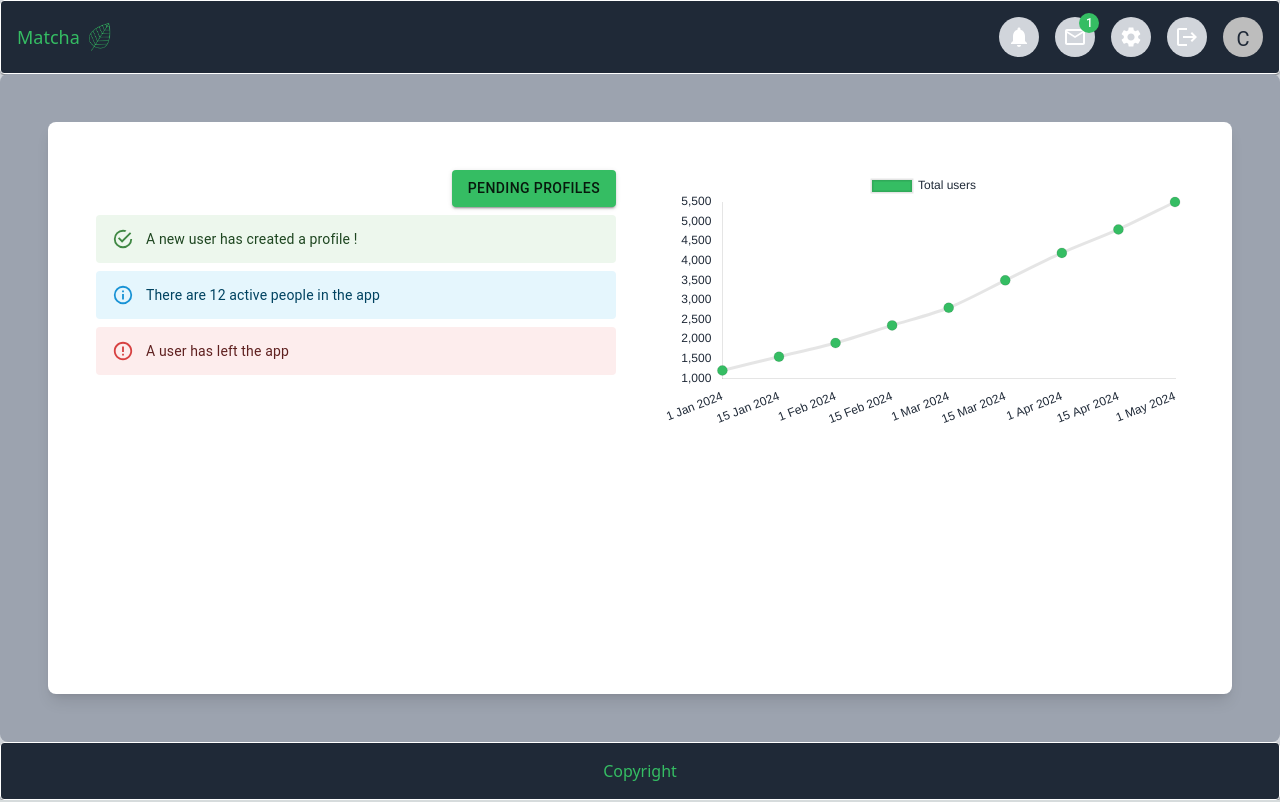
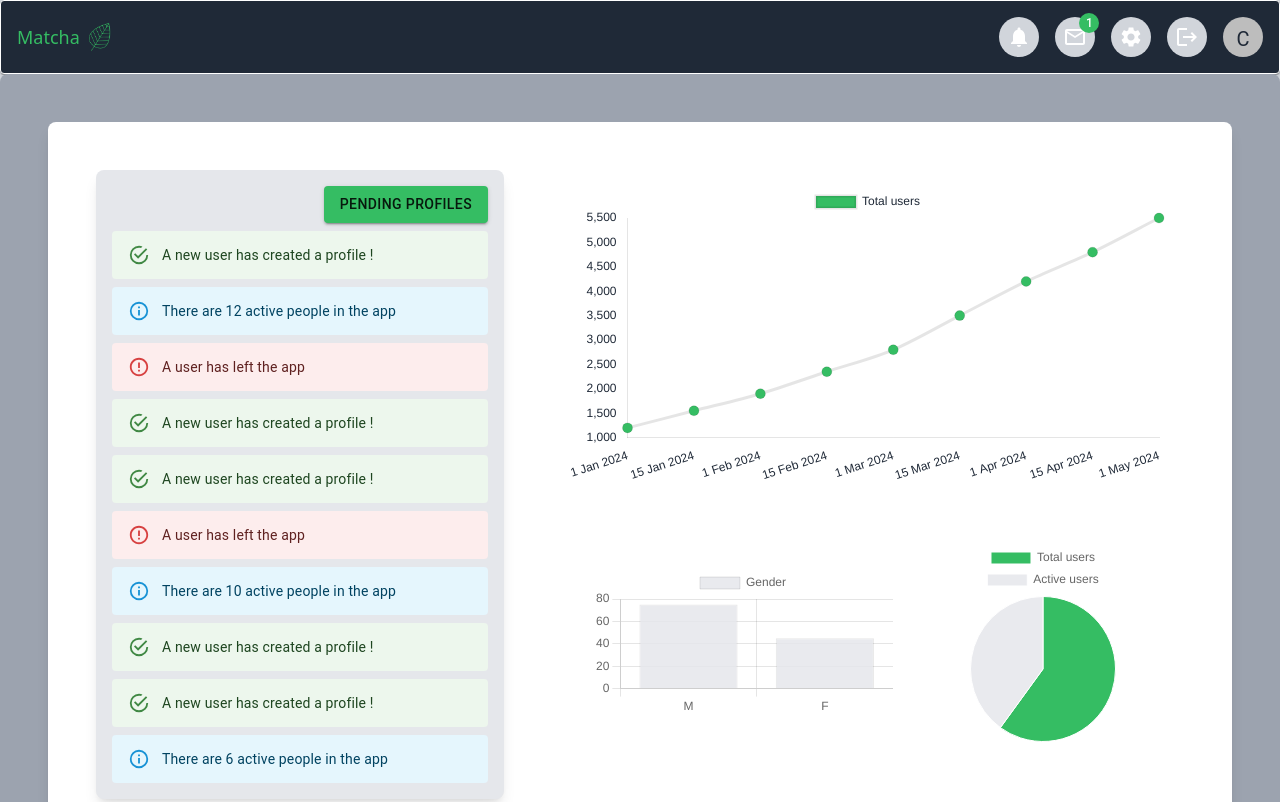
Before and after one commit to claire-d-b/Matcha_front_local, a Next.js app: page /admin in a window 1280 px wide. Shown: the top 802 px of the page. Built offline with nearby package versions, Linux system fonts and the light colour scheme.

Commit message:
admin page mockup

```diff
--- a/src/app/admin/page.tsx
+++ b/src/app/admin/page.tsx
@@ -8,6 +8,7 @@ import Cnav from "../Cnav";
 import Link from "next/link";
 import Image from "next/image";
 import LeafImage from "../../../public/images/leaf.png";
+import GroupIcon from "@mui/icons-material/Group";
 import theme from "../theme";
 import {
   Chart as ChartJS,
@@ -23,7 +24,7 @@ import {
   ChartOptions,
   ChartData,
 } from "chart.js";
-import { Line } from "react-chartjs-2";
+import { Line, Pie, Bar } from "react-chartjs-2";
 
 // Assurez-vous d'enregistrer CategoryScale avant de l'utiliser
 ChartJS.register(
@@ -37,6 +38,90 @@ ChartJS.register(
   Tooltip, // Pour les infobulles
   Legend, // Pour les légendes
 );
+
+interface PieDataItem {
+  name: string;
+  value: number;
+}
+
+interface BarDataItem {
+  name: string;
+  valeur: number;
+}
+
+// Couleurs pour les graphiques
+const backgroundColors: string[] = ["#35bd63", "#e5e7ebd9"];
+
+const pieData: PieDataItem[] = [
+  { name: "Total users", value: 60 },
+  { name: "Active users", value: 40 },
+];
+
+const barData: BarDataItem[] = [
+  { name: "M", valeur: 75 },
+  { name: "F", valeur: 45 },
+];
+
+// Configuration du graphique circulaire
+const pieChartData: ChartData<"pie"> = {
+  labels: pieData.map((item) => item.name),
+  datasets: [
+    {
+      data: pieData.map((item) => item.value),
+      backgroundColor: backgroundColors,
+      borderWidth: 1,
+    },
+  ],
+};
+
+const pieChartOptions: ChartOptions<"pie"> = {
+  responsive: true,
+  // plugins: {
+  //   legend: {
+  //     position: "top" as const,
+  //   },
+  // tooltip: {
+  //   callbacks: {
+  //     label: function (context) {
+  //       const label = context.label || "";
+  //       const value = context.raw as number;
+  //       const total = (context.dataset.data as number[]).reduce(
+  //         (a, b) => a + b,
+  //         0,
+  //       );
+  //       const percentage = Math.round((value / total) * 100);
+  //       return `${label}: ${value} (${percentage}%)`;
+  //     },
+  //   },
+  // },
+  // },
+};
+
+const barChartData: ChartData<"bar"> = {
+  labels: barData.map((item) => item.name),
+  datasets: [
+    {
+      label: "Gender",
+      data: barData.map((item) => item.valeur),
+      backgroundColor: "#e5e7ebd9",
+      borderWidth: 1,
+    },
+  ],
+};
+
+const barChartOptions: ChartOptions<"bar"> = {
+  responsive: true,
+  // plugins: {
+  //   legend: {
+  //     position: 'top' as const,
+  //   },
+  // },
+  scales: {
+    y: {
+      beginAtZero: true,
+    },
+  },
+};
 
 const userData = [
   { date: new Date("2024-01-01"), users: 1200 },
@@ -118,11 +203,11 @@ const _ = () => {
           <Image className="w-6 md:w-10 h-auto" src={LeafImage} alt="leaf" />
           <Cnav className="self-end flex w-full justify-end items-center gap-2 md:gap-4 text-xs md:text-base" />
         </Paper>
-        <div className="w-full h-full rounded-lg p-12 flex flex-col justify-center items-center text-lg font-thin bg-gray-400">
-          <div className="h-full w-full self-center bg-white rounded-lg shadow-lg">
-            <div className="container mx-auto p-12">
-              <div className="flex w-full items-start justify-center gap-12">
-                <div className="w-full flex flex-col justify-center items-end gap-2">
+        <div className="w-full rounded-lg p-12 flex flex-col justify-center items-center text-lg font-thin bg-gray-400">
+          <div className="w-full self-center bg-white rounded-lg shadow-lg">
+            <div className="container mx-auto p-0 md:p-12">
+              <div className="flex flex-col md:flex-row w-full items-start justify-center gap-12">
+                <div className="flex md:h-full w-full overflow-scroll flex flex-col justify-start items-end gap-2 shadow-lg rounded-lg bg-gray-200 p-4">
                   <Link href="/admin/profile">
                     <Button
                       className="self-end text-white mb-4"
@@ -149,9 +234,73 @@ const _ = () => {
                   >
                     A user has left the app
                   </Alert>
+                  <Alert
+                    className="rounded-lg text-gray-800 w-full"
+                    severity="success"
+                  >
+                    A new user has created a profile !
+                  </Alert>
+                  <Alert
+                    className="rounded-lg text-gray-800 w-full"
+                    severity="success"
+                  >
+                    A new user has created a profile !
+                  </Alert>
+                  <Alert
+                    className="rounded-lg text-gray-800 w-full"
+                    severity="error"
+                  >
+                    A user has left the app
+                  </Alert>
+                  <Alert
+                    className="rounded-lg text-gray-800 w-full"
+                    severity="info"
+                  >
+                    There are 10 active people in the app
+                  </Alert>
+                  <Alert
+                    className="rounded-lg text-gray-800 w-full"
+                    severity="success"
+                  >
+                    A new user has created a profile !
+                  </Alert>
+                  <Alert
+                    className="rounded-lg text-gray-800 w-full"
+                    severity="success"
+                  >
+                    A new user has created a profile !
+                  </Alert>
+                  <Alert
+                    className="rounded-lg text-gray-800 w-full"
+                    severity="info"
+                  >
+                    There are 6 active people in the app
+                  </Alert>
                 </div>
-                <div className="h-full w-full">
-                  <Line data={donnees} options={options} />
+                <div className="w-full h-full flex flex-col text-center gap-6">
+                  <div className="h-full w-full w-1/2 p-4">
+                    <div className="flex md:hidden text-gray-800 flex justify-center items-center">
+                      <GroupIcon />
+                      <div>
+                        <b>37</b> users
+                      </div>
+                    </div>
+                    <div className="hidden md:flex">
+                      <Line data={donnees} options={options} />
+                    </div>
+                  </div>
+                  <div className="flex flex-col w-full h-full md:flex-row justify-around items-center p-4">
+                    <div className="flex w-full md:w-2/4">
+                      <Bar
+                        className="h-full"
+                        data={barChartData}
+                        options={barChartOptions}
+                      />
+                    </div>
+                    <div className="flex w-full md:w-1/3">
+                      <Pie data={pieChartData} options={pieChartOptions} />
+                    </div>
+                  </div>
                 </div>
               </div>
             </div>
```
